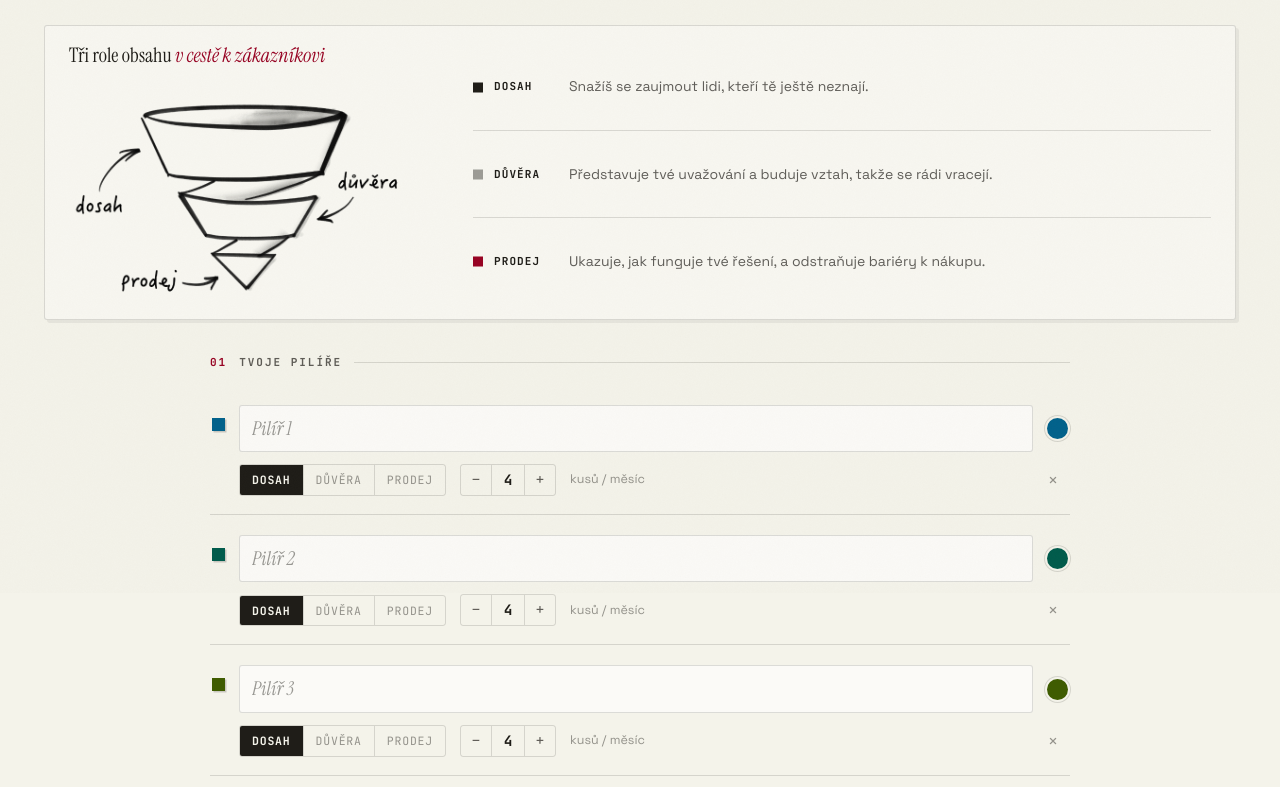
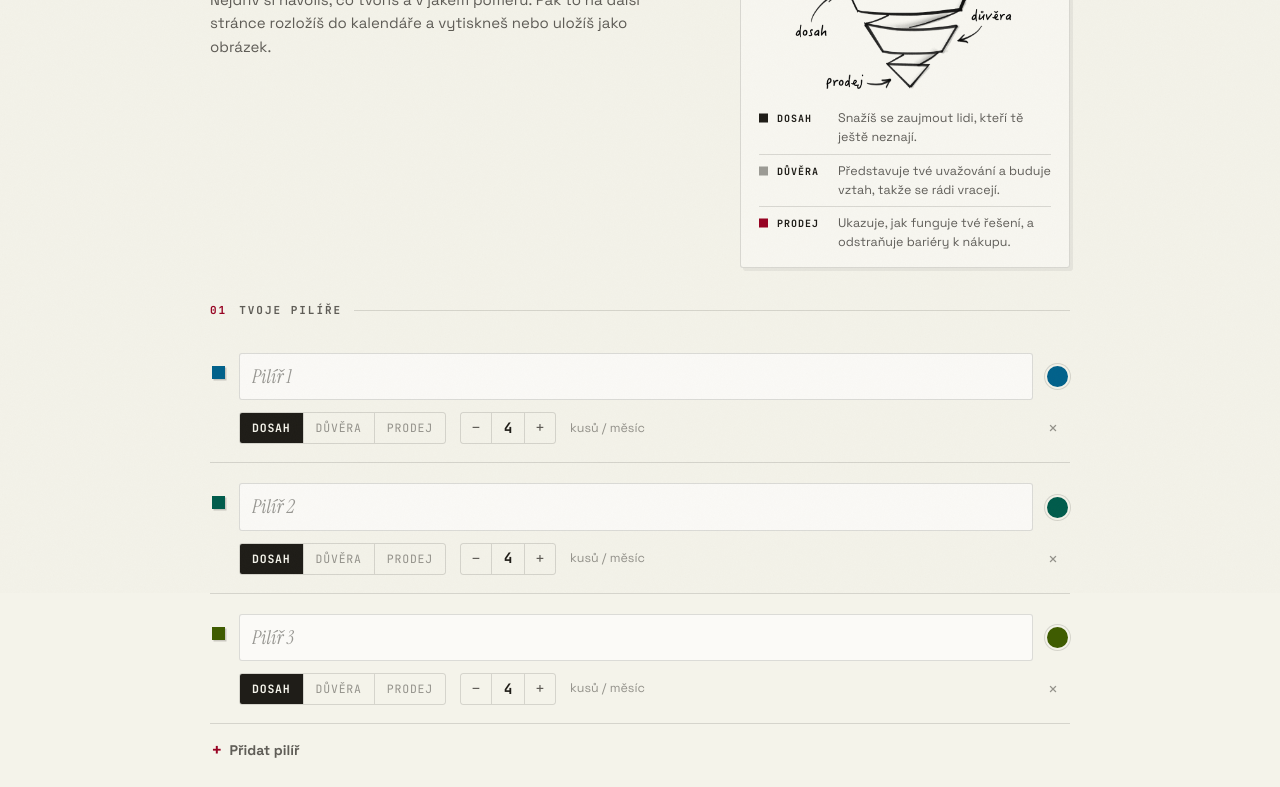
Before and after one commit to vlkmar/kalendar, a plain HTML site: page index.html in a window 1280 px wide. Shown: the part 207-994 px from the top of the page. Drawn offline with Linux system fonts and the light colour scheme.

Commit message:
revert: vrátit funnel sekci na kompaktní kartu vpravo nahoře (v3), zrušit full-width band z v3.2
Co-Authored-By: Claude Fable 5 <noreply@anthropic.com>

```diff
--- a/index.html
+++ b/index.html
@@ -134,29 +134,21 @@ main[hidden] { display: none; }
 .lede em { color: var(--crimson); }
 .intro-sub { max-width: 560px; color: var(--ink-70); font-size: 15px; margin-top: 10px; }
 
-/* Band rolí: přes celou šířku mainu (≈ konec horní linky), vlevo nadpis + velký funnel, vpravo texty rolí */
-.role-band {
-  display: grid; grid-template-columns: 340px minmax(0, 1fr); gap: 6px 64px; align-items: start;
-  margin-top: 28px;
+.intro-grid { display: grid; grid-template-columns: minmax(0, 1fr) 330px; gap: 22px 52px; align-items: start; }
+.role-card {
   border: var(--hair); border-radius: 3px;
   background: rgba(255, 255, 255, .35);
-  padding: 18px 24px 14px;
+  padding: 14px 18px 8px;
   box-shadow: 3px 3px 0 rgba(31, 29, 24, .06);
 }
-.role-band h3 { font-size: 20px; grid-column: 1; }
-.role-band h3 em { color: var(--crimson); }
-.role-funnel { grid-column: 1; display: block; width: 100%; height: auto; margin-top: 4px; }
-.role-lines { grid-column: 2; grid-row: 1 / 3; align-self: stretch; display: flex; flex-direction: column; }
-.role-line { flex: 1; display: flex; align-items: center; gap: 11px; padding: 8px 0; }
+.role-card h3 { font-size: 18px; }
+.role-card h3 em { color: var(--crimson); }
+.role-funnel { display: block; width: 78%; max-width: 230px; margin: 8px auto 4px; height: auto; }
+.role-line { display: flex; align-items: baseline; gap: 9px; padding: 7px 0; }
 .role-line + .role-line { border-top: var(--hair); }
-.role-swatch { width: 10px; height: 10px; flex: none; transform: translateY(.5px); }
-.role-line b { font-family: var(--mono); font-size: 11px; letter-spacing: .1em; text-transform: uppercase; min-width: 64px; }
-.role-line span { color: var(--ink-70); font-size: 14px; line-height: 1.5; }
-@media (max-width: 760px) {
-  .role-band { grid-template-columns: 1fr; gap: 10px; }
-  .role-funnel { max-width: 320px; margin: 4px auto 0; }
-  .role-lines { grid-column: 1; grid-row: auto; }
-}
+.role-swatch { width: 9px; height: 9px; flex: none; transform: translateY(.5px); }
+.role-line b { font-family: var(--mono); font-size: 10px; letter-spacing: .1em; text-transform: uppercase; min-width: 52px; }
+.role-line span { color: var(--ink-70); font-size: 12.5px; line-height: 1.5; }
 
 .pillar-row { display: flex; gap: 14px; padding: 20px 2px 18px; border-bottom: var(--hair); }
 .p-dot { width: 13px; height: 13px; flex: none; margin-top: 13px; background: var(--c); box-shadow: 1.5px 1.5px 0 rgba(31, 29, 24, .2); }
@@ -436,6 +428,8 @@ body.placing .cell:not(.off):hover, .cell.drop-hot, .a-day.drop-hot { background
 @media (max-width: 640px) {
   .summary { grid-template-columns: 1fr; gap: 14px; }
   .p-del { margin-left: 0; }
+  .intro-grid { grid-template-columns: 1fr; }
+  .role-card { max-width: 400px; }
 }
 
 /* fade-up entrance */
@@ -816,24 +810,21 @@ function renderMix() {
 
   $('#view-mix').innerHTML = `
     <div class="sheet-col">
-      <section class="rise">
+      <section class="intro-grid rise">
+        <div>
           <h2 class="lede">Naplánuj si celý měsíc obsahu <em>za 10 minut</em>.</h2>
           <p class="intro-sub">Nejdřív si navolíš, co tvoříš a v jakém poměru. Pak to na další stránce
           rozložíš do kalendáře a vytiskneš nebo uložíš jako obrázek.</p>
-      </section>
-    </div>
-
-    <section class="role-band rise" style="animation-delay:60ms" aria-label="Tři role obsahu">
+        </div>
+        <aside class="role-card" aria-label="Tři role obsahu">
           <h3>Tři role obsahu <em>v cestě k zákazníkovi</em></h3>
           <img class="role-funnel" src="funnel.png" alt="Ručně kreslený trychtýř: dosah, důvěra, prodej">
-      <div class="role-lines">
           <div class="role-line"><span class="role-swatch" style="background:var(--ink)"></span><b>Dosah</b><span>Snažíš se zaujmout lidi, kteří tě ještě neznají.</span></div>
           <div class="role-line"><span class="role-swatch" style="background:rgba(31,29,24,.42)"></span><b>Důvěra</b><span>Představuje tvé uvažování a buduje vztah, takže se rádi vracejí.</span></div>
           <div class="role-line"><span class="role-swatch" style="background:var(--crimson)"></span><b>Prodej</b><span>Ukazuje, jak funguje tvé řešení, a odstraňuje bariéry k nákupu.</span></div>
-      </div>
+        </aside>
       </section>
 
-    <div class="sheet-col">
       <div class="sec-label"><span class="n">01</span> Tvoje pilíře</div>
       <section id="pillar-list">${rows}</section>
       <div class="add-row">
```
Lines whose indentation alone changed are shown as unchanged.
